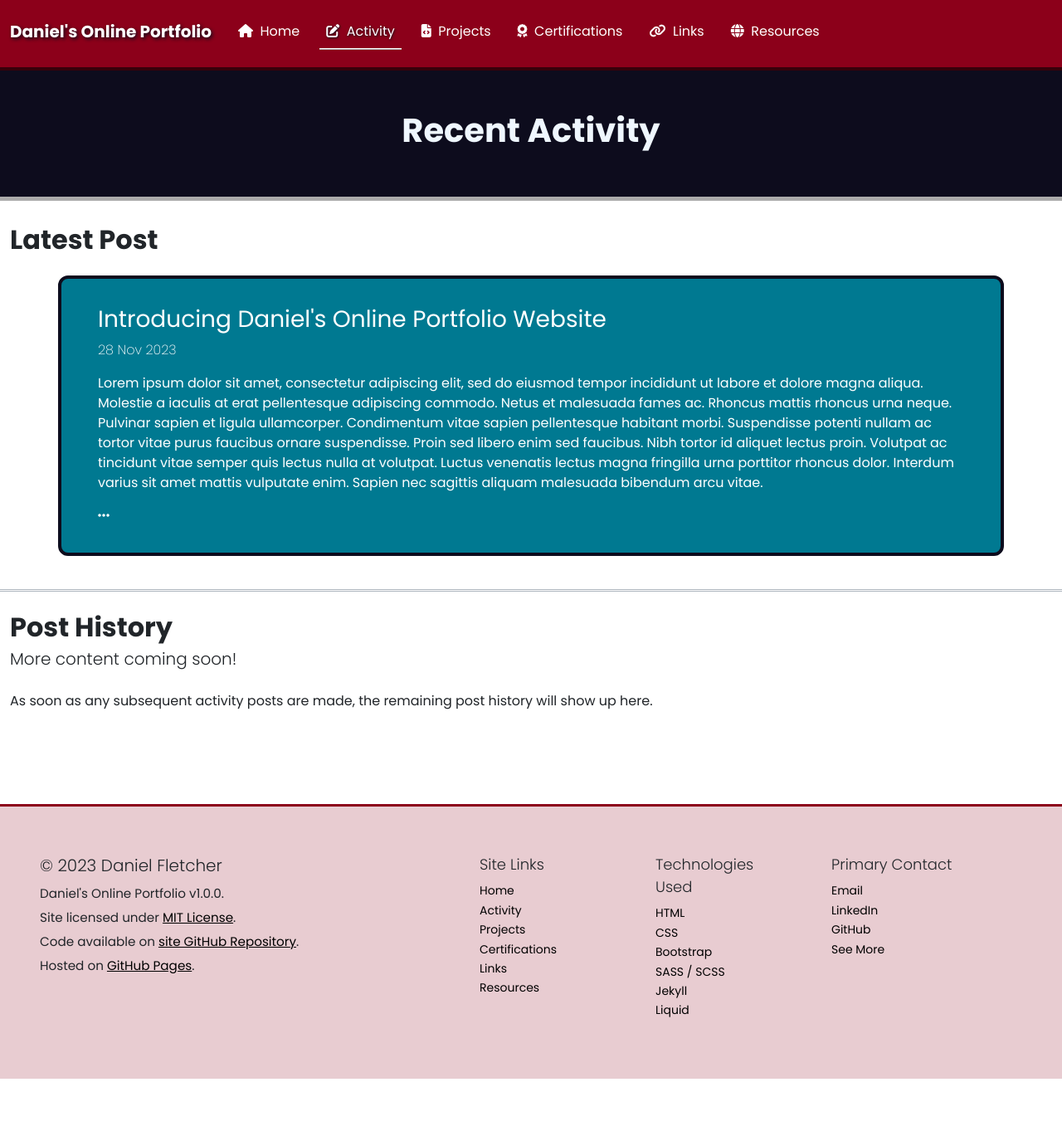
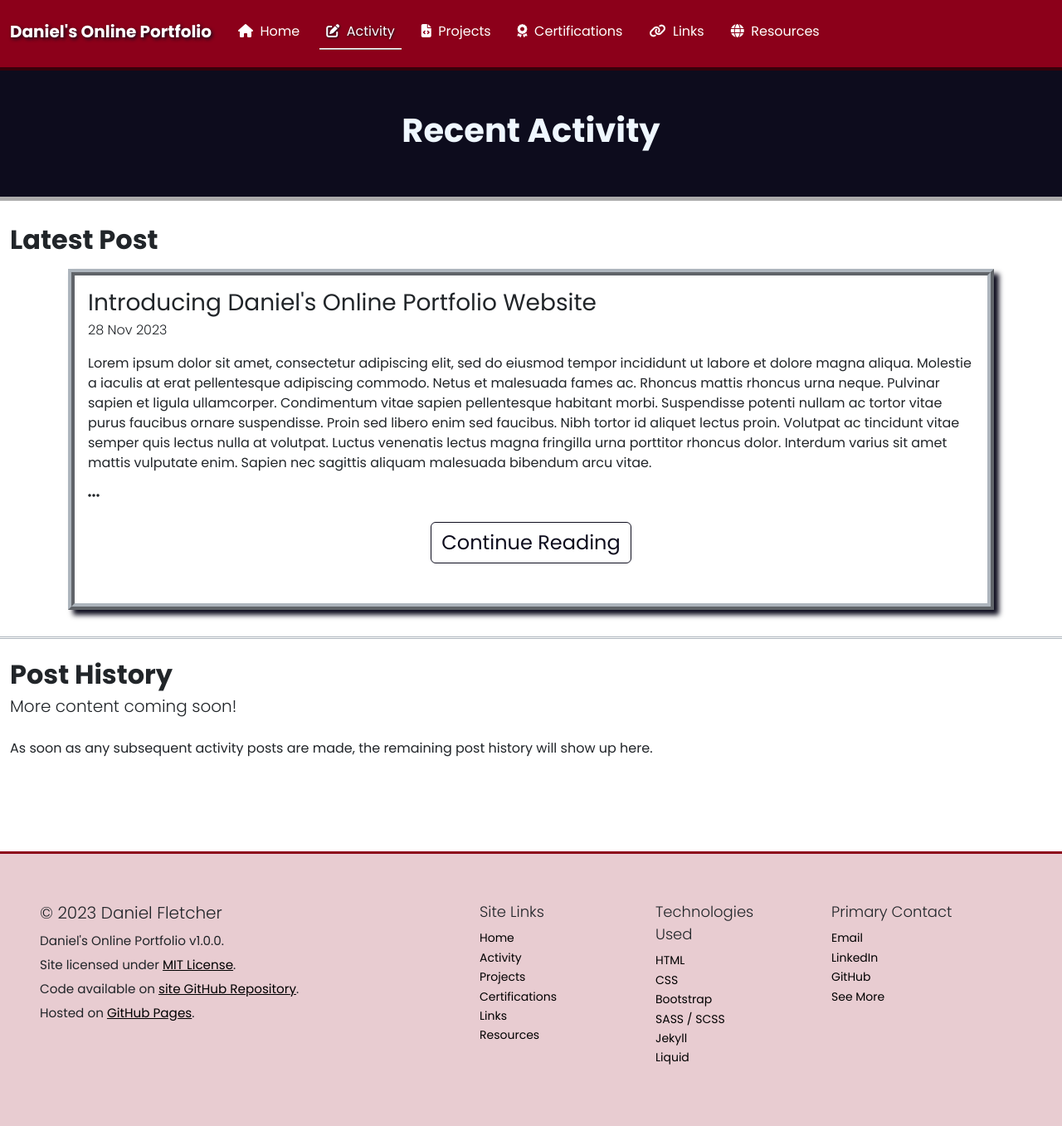
Before and after one commit to DanielTheFletch/portfolio, a Jekyll site: the page built from activity.html, in a window 1280 px wide. Shown: the whole page at 83% size. Built offline with Jekyll 4.4.1, drawn with Linux system fonts in a browser that asks for light colours; before the commit the page ends 1300 px from its top, so only the background shows below that.

Commit message:
Tweak Activity page for stylistic consistency

```diff
--- a/_sass/main.scss
+++ b/_sass/main.scss
@@ -169,7 +169,7 @@ section {
 
 
 /* Projects */
-.row-project-featured {
+.featured-item {
     border: 0.5rem ridge $dark-border-subtle;
     box-shadow: 0.375rem 0.375rem 0.375rem $dark;
     margin: 1rem auto;
--- a/activity.html
+++ b/activity.html
@@ -11,14 +11,16 @@ title: Recent Activity
 <section class="container-fluid main-section">
   <h2 class="{{ site.subheading }}">Latest Post</h2>
   {% assign latest = site.posts | first %}
-  <div class="container my-4">
-    <div class="row row-cols-1 position-relative activity-post">
+  <div class="container my-3">
+    <div class="row row-cols-1 position-relative featured-item">
       <div class="col">
-        <a class="stretched-link" href={{ latest.url | relative_url }}></a>
-        <h3>{{ latest.title }}</h3>
-        <p class="fw-lighter">{{ latest.date | date_to_string }}</p>
+        <h3 class="mb-1">{{ latest.title }}</h3>
+        <p class="fw-light mt-0">{{ latest.date | date_to_string }}</p>
         <p>{{ latest.excerpt }}</p>
-        <i class="fa-solid fa-ellipsis"></i>
+        <i class="fa-solid fa-ellipsis mb-4"></i>
+        <div class="d-flex flex-column justify-content-center align-items-center">
+          <a href={{ latest.url | relative_url }} class="btn btn-outline-dark fs-4">Continue Reading</a>
+        </div>
       </div>
     </div>
   </div>
--- a/projects.html
+++ b/projects.html
@@ -16,7 +16,7 @@ title: Project Work
   <h2 class="{{ site.subheading }}">Featured Projects</h2>
   <div class="container d-flex flex-column align-items-center mb-3">
     {% for project in featured_projects %}
-      <div class="row row-project-featured">
+      <div class="row featured-item">
         <div class="col-lg-4 d-flex justify-content-center align-items-center">
           <img src="{{"/assets/img/proj-previews/" | relative_url}}{{ project.img_src }}"
                class="img-fluid rounded mb-4 mb-lg-0 shadow"
```
